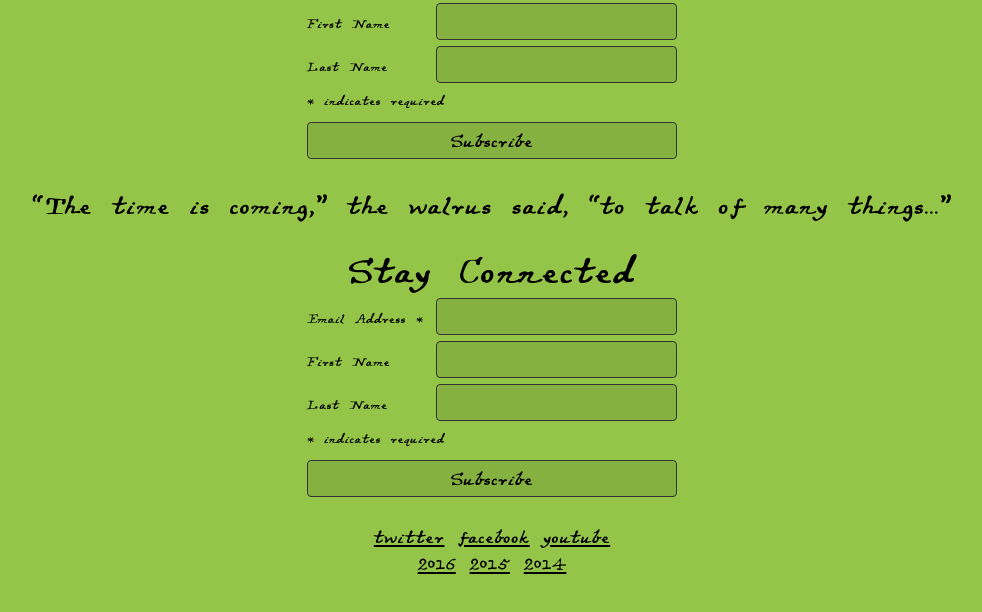
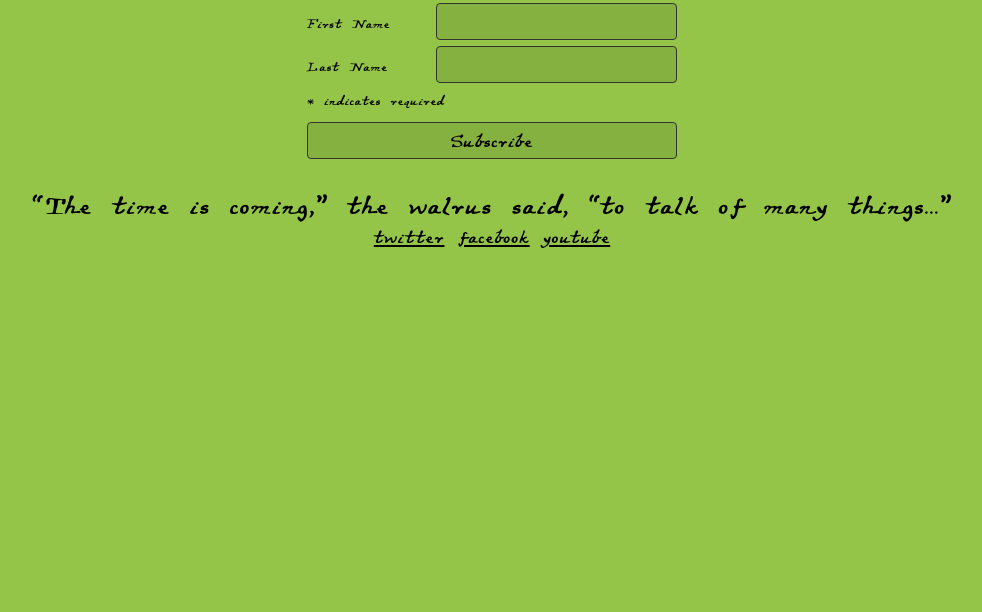
Before and after one commit to MidCamp/midcamp-splash, a plain HTML site: page index.html in a window 1280 px wide. Shown: the part 753-1365 px from the top of the page, without its empty margins (148-1130 px from the left). After the commit the page ends 1075 px from the top, so only its background shows below. Drawn offline with Linux system fonts and the light colour scheme; a script that the page names is missing.

```diff
--- a/index.html
+++ b/index.html
@@ -66,43 +66,6 @@
     <script type="text/javascript">(function($) {window.fnames = new Array(); window.ftypes = new Array();fnames[0]='EMAIL';ftypes[0]='email';fnames[1]='FNAME';ftypes[1]='text';fnames[2]='LNAME';ftypes[2]='text';}(jQuery));var $mcj = jQuery.noConflict(true);</script>
     <!--End mc_embed_signup-->
     <h3>“The time is coming,” the walrus said, “to talk of many things…”</h3>
-    <div id="mc_embed_signup">
-      <h2>Stay Connected</h2>
-      <form target="_blank" novalidate="novalidate" name="mc-embedded-subscribe-form" method="post" id="mc-embedded-subscribe-form" class="validate" action="//midcamp.us3.list-manage.com/subscribe/post?u=c8e6dc38970348f0d8c1e7a16&amp;id=12c897b018">
-        <div id="mc_embed_signup_scroll">
-          <div class="mc-field-group">
-            <label for="mce-EMAIL">Email Address <span class="asterisk">*</span> </label>
-            <input type="email" value="" name="EMAIL" id="mce-EMAIL" class="required email" aria-required="true">
-          </div>
-          <div class="mc-field-group">
-            <label for="mce-FNAME">First Name </label>
-            <input type="text" value="" name="FNAME" id="mce-FNAME">
-          </div>
-          <div class="mc-field-group">
-            <label for="mce-LNAME">Last Name </label>
-            <input type="text" value="" name="LNAME" id="mce-LNAME">
-          </div>
-          <div id="mce-responses" class="clear">
-            <div style="display:none" id="mce-error-response" class="response">&nbsp;</div>
-            <div style="display:none" id="mce-success-response" class="response">&nbsp;</div>
-          </div>
-          <!-- real people should not fill this in and expect good things - do not remove this or risk form bot signups-->
-          <div style="position: absolute; left: -5000px;">
-            <input type="text" value="" tabindex="-1" name="b_c8e6dc38970348f0d8c1e7a16_12c897b018">
-          </div>
-          <div class="indicates-required">
-            <span class="asterisk">*</span> indicates required
-          </div>
-          <div class="clear">
-            <input type="submit" value="Subscribe" name="subscribe" id="mc-embedded-subscribe" class="button">
-          </div>
-        </div>
-      </form>
-    </div>
-    <script src="//s3.amazonaws.com/downloads.mailchimp.com/js/mc-validate.js" type="text/javascript"></script>
-    <script type="text/javascript">(function($) {window.fnames = new Array(); window.ftypes = new Array();fnames[0]='EMAIL';ftypes[0]='email';fnames[1]='FNAME';ftypes[1]='text';fnames[2]='LNAME';ftypes[2]='text';}(jQuery));var $mcj = jQuery.noConflict(true);</script>
-    <!--End mc_embed_signup-->
     <h4><a href="http://twitter.com/midwestcamp">twitter</a> <a href="https://www.facebook.com/MidCamp/">facebook</a> <a href="http://www.youtube.com/c/MidCampOrg">youtube</a></h4>
-    <h4><a href="http://2016.midcamp.org">2016</a> <a href="http://2015.midcamp.org">2015</a> <a href="http://2014.midcamp.org">2014</a></h4>
   </body>
 </html>
```
